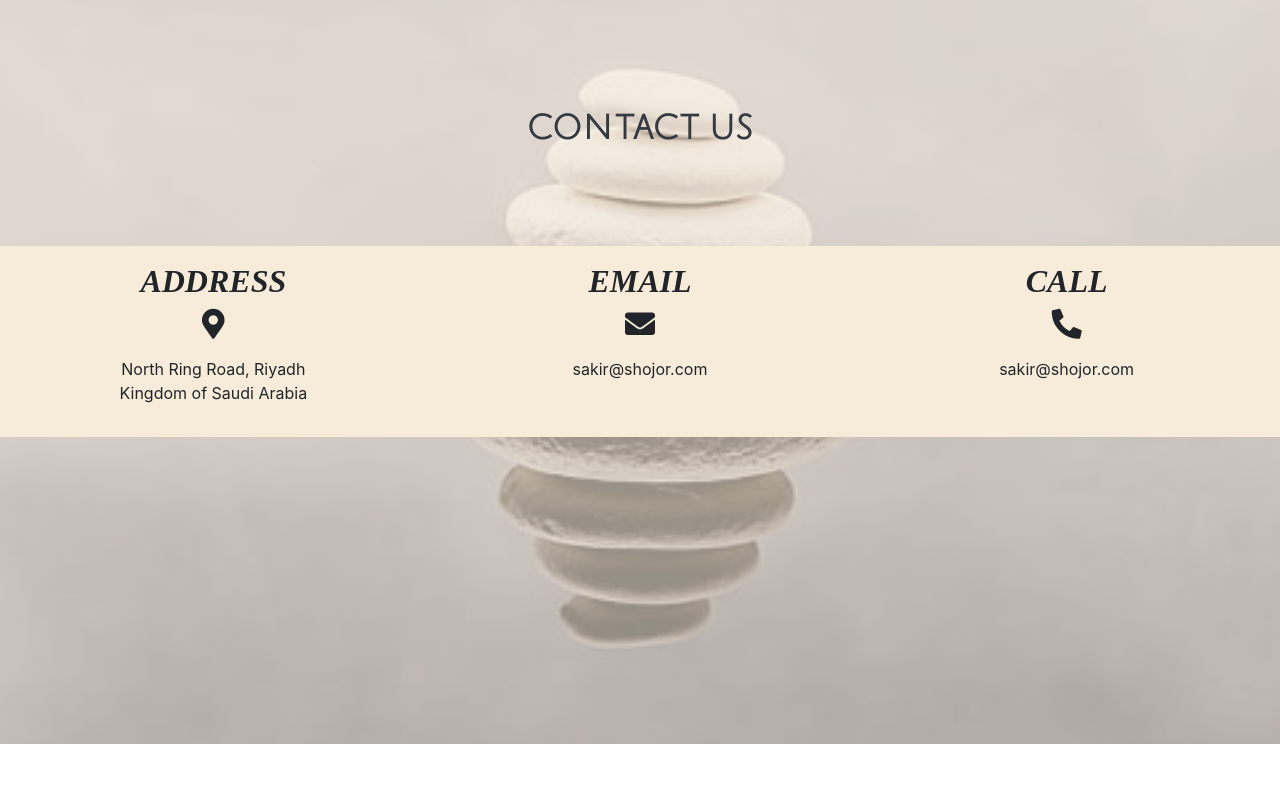
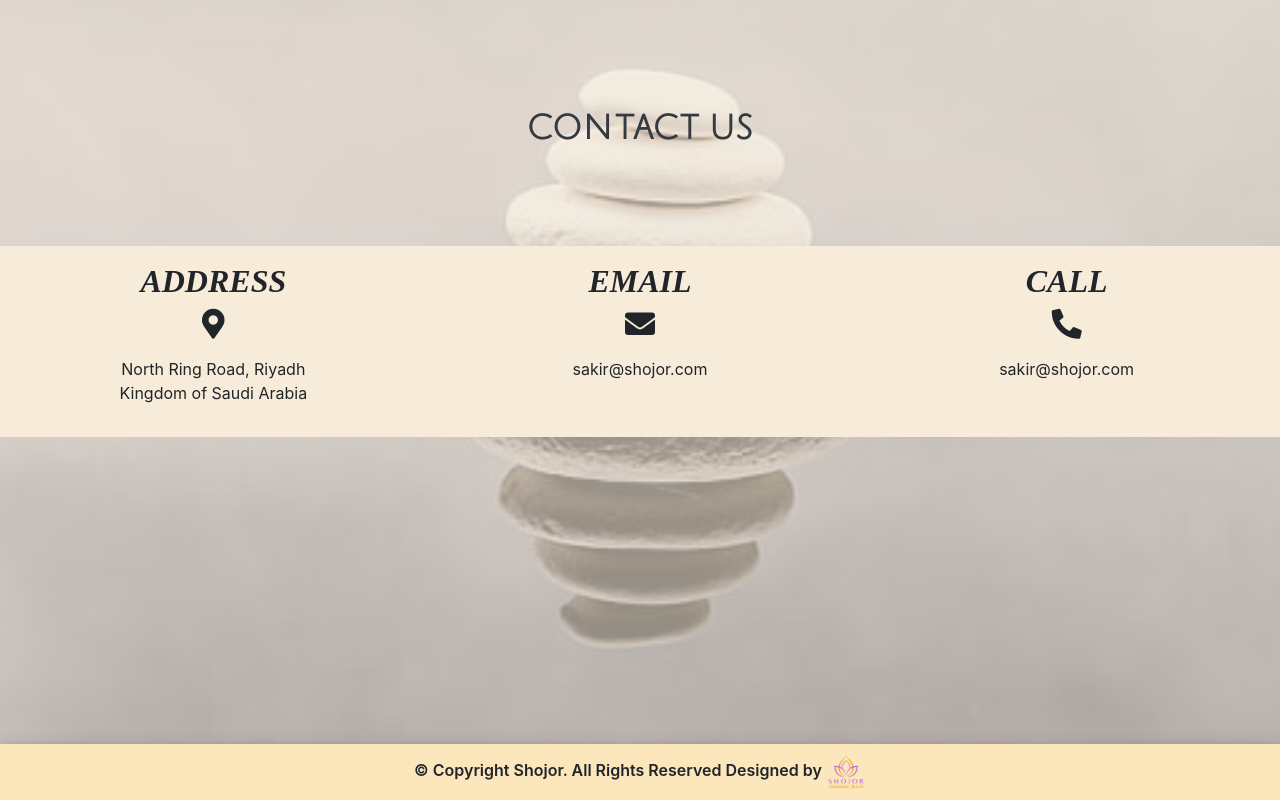
Before and after one commit to karthikairasu/Shojor, a plain HTML site: page index.html in a window 1280 px wide. Shown: the part 4106-4906 px from the top of the page. Before the commit the page ends 4850 px from the top, so only its background shows below. Drawn offline with Linux system fonts and the light colour scheme; a web font is replaced by a local one.

Commit message:
Update index.html

```diff
--- a/index.html
+++ b/index.html
@@ -339,6 +339,15 @@
 
 
 </main>
+<footer style="background: #fce7bc;">
+  <nav class="navbar navbar-light sd py-2">
+    <div class="col-md-12 text-center">
+      <p class="mb-0 fw-600">© Copyright Shojor. All Rights Reserved Designed by
+        <img class="" src="assets/images/logo.png" style="height: 40px;width: auto">
+      </p>
+    </div>
+  </nav>
+</footer>
 
   <div id="preloader"></div>
 
```
